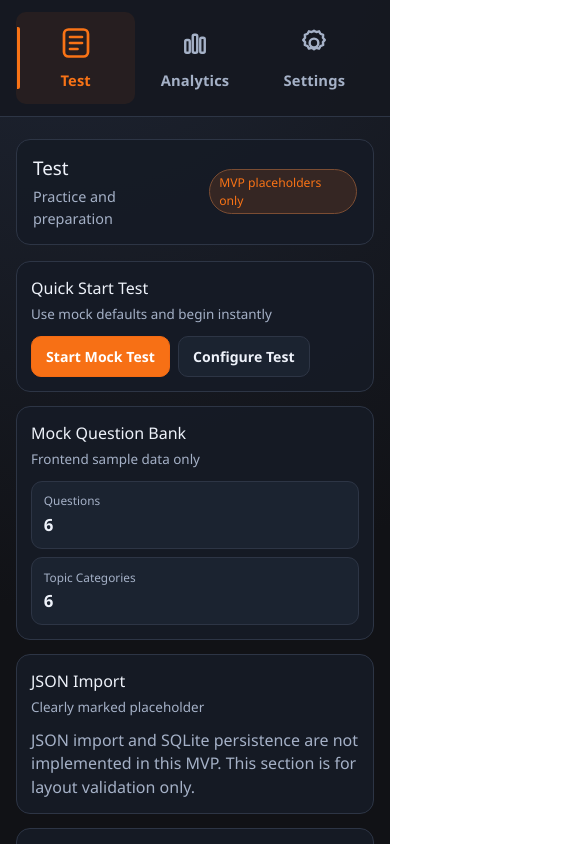
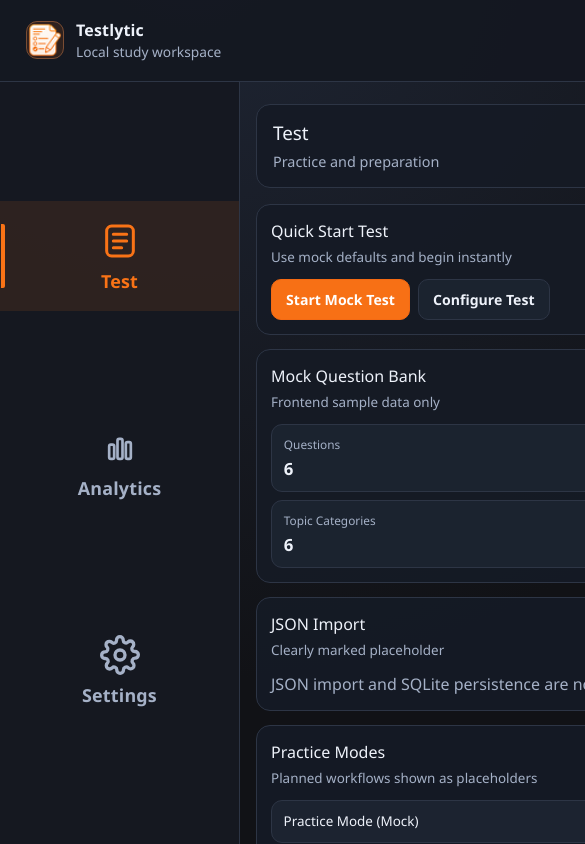
Before and after one commit to Raulgb4/testlytic, a React (Vite) app: page / in a window 390 px wide. Shown: the top 844 px of the page, 585 px wide, since content can reach past the window. Built offline with nearby package versions, Linux system fonts and the light colour scheme; the HTML template or start-up script is replaced by a standard one.

Commit message:
feat: update layout and styles for improved UI/UX, including header and sidebar adjustments

```diff
--- a/src-tauri/tauri.conf.json
+++ b/src-tauri/tauri.conf.json
@@ -13,8 +13,10 @@
     "windows": [
       {
         "title": "testlytic",
-        "width": 800,
-        "height": 600
+        "width": 1280,
+        "height": 800,
+        "minWidth": 1200,
+        "minHeight": 760
       }
     ],
     "security": {
--- a/src/app/AppShell.tsx
+++ b/src/app/AppShell.tsx
@@ -39,17 +39,18 @@
 
   return (
     <div className="app-shell" data-theme={theme}>
+      <header className="topbar">
+        <div className="brand">
+          <img src={appLogo} alt={`${t("app.name")} logo`} className="brand-logo" />
+          <div>
+            <p className="brand-name">{t("app.name")}</p>
+            <p className="brand-subtitle">{t("app.subtitle")}</p>
+          </div>
+        </div>
+      </header>
+
       <div className="workspace">
         <aside className="sidebar">
-          <div className="sidebar-brand">
-            <img src={appLogo} alt={`${t("app.name")} logo`} className="brand-logo" />
-            <div>
-              <p className="brand-name">{t("app.name")}</p>
-              <p className="brand-subtitle">{t("app.subtitle")}</p>
-            </div>
-          </div>
-          <div className="sidebar-divider" aria-hidden="true" />
-
           <nav className="nav-list" aria-label="Primary">
             {NAV_ITEMS.map((item) => (
               <NavItem
--- a/src/index.css
+++ b/src/index.css
@@ -38,6 +38,8 @@
   min-height: 100vh;
   background: radial-gradient(circle at 16% -8%, #1f2635 0%, var(--bg) 55%);
   color: var(--text);
+  --header-height: 82px;
+  min-width: 1200px;
 }
 
 .app-shell[data-theme="light"] {
@@ -56,6 +58,21 @@
   --danger: #dc2626;
 
   background: radial-gradient(circle at 16% -8%, #ffe7cf 0%, var(--bg) 62%);
+}
+
+.topbar {
+  height: var(--header-height);
+  border-bottom: 1px solid var(--border);
+  background: color-mix(in srgb, var(--bg-elevated) 95%, transparent);
+  display: flex;
+  align-items: center;
+  padding: 0 26px;
+}
+
+.brand {
+  display: flex;
+  align-items: center;
+  gap: 12px;
 }
 
 .brand-logo {
@@ -82,51 +99,44 @@
 .workspace {
   display: grid;
   grid-template-columns: 240px minmax(0, 1fr);
-  min-height: 100vh;
+  height: calc(100vh - var(--header-height));
+  overflow: hidden;
 }
 
 .sidebar {
   display: flex;
   flex-direction: column;
+  width: 240px;
+  min-width: 240px;
+  height: 100%;
   border-right: 1px solid var(--border);
-  padding: 24px 0 30px;
+  padding: 0;
   background: color-mix(in srgb, var(--bg-elevated) 96%, transparent);
 }
 
-.sidebar-brand {
+.nav-list {
   display: flex;
-  align-items: center;
-  gap: 12px;
-  padding: 0 24px 20px;
-}
-
-.sidebar-divider {
-  height: 1px;
-  margin: 0 16px;
-  background: color-mix(in srgb, var(--border) 82%, transparent);
-}
-
-.nav-list {
-  display: grid;
-  align-content: center;
-  gap: 36px;
+  flex-direction: column;
+  justify-content: space-evenly;
+  align-items: stretch;
   flex: 1;
-  padding: 26px 0 0;
+  min-height: 0;
+  padding: 22px 0;
 }
 
 .nav-item {
   position: relative;
   border: 1px solid transparent;
   border-radius: 0;
-  min-height: 104px;
-  padding: 12px 18px;
+  min-height: 138px;
+  padding: 16px 20px;
   background: transparent;
   color: var(--text-muted);
   display: flex;
   flex-direction: column;
   align-items: center;
   justify-content: center;
-  gap: 10px;
+  gap: 14px;
   text-align: center;
   cursor: pointer;
   transition:
@@ -141,17 +151,17 @@
 
 .nav-item.active {
   color: var(--accent);
-  font-weight: 700;
-  background: color-mix(in srgb, var(--accent-soft) 42%, transparent);
+  font-weight: 800;
+  background: color-mix(in srgb, var(--accent-soft) 56%, transparent);
 }
 
 .nav-item.active::before {
   content: "";
   position: absolute;
   left: 0;
-  top: 20px;
-  bottom: 20px;
-  width: 3px;
+  top: 22px;
+  bottom: 22px;
+  width: 4px;
   border-radius: 0 2px 2px 0;
   background: var(--accent);
 }
@@ -166,19 +176,24 @@
 
 .nav-title {
   display: block;
-  font-size: 0.92rem;
+  font-size: 1.42rem;
   font-weight: 600;
   letter-spacing: 0.01em;
+  line-height: 1.15;
 }
 
 .nav-icon {
-  width: 36px;
-  height: 36px;
+  width: 44px;
+  height: 44px;
   stroke: currentColor;
 }
 
 .content-area {
   padding: 22px;
+  min-width: 0;
+  height: 100%;
+  overflow-y: auto;
+  scrollbar-gutter: stable;
   max-width: 1220px;
   width: 100%;
   margin: 0 auto;
@@ -222,6 +237,7 @@
   display: grid;
   grid-template-columns: repeat(12, minmax(0, 1fr));
   gap: 14px;
+  min-width: 0;
 }
 
 .card {
@@ -232,6 +248,7 @@
   display: grid;
   gap: 12px;
   grid-column: span 6;
+  min-width: 0;
 }
 
 .card:last-child {
@@ -557,6 +574,7 @@
   border-radius: 12px;
   overflow-x: auto;
   background: color-mix(in srgb, var(--surface-2) 90%, transparent);
+  min-width: 0;
 }
 
 .history-table {
@@ -616,22 +634,18 @@
 }
 
 @media (max-width: 1080px) {
-  .workspace {
-    grid-template-columns: 220px minmax(0, 1fr);
+  .nav-item {
+    min-height: 110px;
+    gap: 10px;
   }
 
-  .sidebar-brand {
-    padding-left: 18px;
-    padding-right: 18px;
+  .nav-title {
+    font-size: 1.12rem;
   }
 
-  .nav-item {
-    min-height: 96px;
-    gap: 8px;
-  }
-
-  .nav-list {
-    gap: 26px;
+  .nav-icon {
+    width: 40px;
+    height: 40px;
   }
 
   .kpi-grid {
@@ -648,37 +662,6 @@
 }
 
 @media (max-width: 860px) {
-  .workspace {
-    grid-template-columns: 1fr;
-  }
-
-  .sidebar {
-    border-right: 0;
-    border-bottom: 1px solid var(--border);
-    padding: 12px 16px;
-  }
-
-  .sidebar-brand,
-  .sidebar-divider {
-    display: none;
-  }
-
-  .nav-list {
-    padding: 0;
-    gap: 0;
-    grid-template-columns: repeat(3, minmax(0, 1fr));
-  }
-
-  .nav-item {
-    border-radius: 10px;
-    min-height: 78px;
-  }
-
-  .nav-item.active::before {
-    top: 14px;
-    bottom: 14px;
-  }
-
   .card {
     grid-column: span 12;
   }
--- a/src/shared/components/NavItem.tsx
+++ b/src/shared/components/NavItem.tsx
@@ -55,14 +55,18 @@
   }
 
   return (
-    <svg className="nav-icon" viewBox="0 0 24 24" fill="none" aria-hidden="true">
-      <path
-        d="M12 3.8l1.55.9 1.82-.5.92 1.64 1.82.74-.16 1.92 1.25 1.46-1.25 1.46.16 1.92-1.82.74-.92 1.64-1.82-.5-1.55.9-1.55-.9-1.82.5-.92-1.64-1.82-.74.16-1.92-1.25-1.46 1.25-1.46-.16-1.92 1.82-.74.92-1.64 1.82.5L12 3.8z"
-        stroke="currentColor"
-        strokeWidth="1.6"
-        strokeLinejoin="round"
-      />
-      <circle cx="12" cy="12" r="2.9" stroke="currentColor" strokeWidth="1.6" />
+    <svg
+      className="nav-icon"
+      viewBox="0 0 24 24"
+      fill="none"
+      stroke="currentColor"
+      strokeWidth="2"
+      strokeLinecap="round"
+      strokeLinejoin="round"
+      aria-hidden="true"
+    >
+      <path d="M19.4 15a1.65 1.65 0 0 0 .33 1.82l.06.06a2 2 0 1 1-2.83 2.83l-.06-.06a1.65 1.65 0 0 0-1.82-.33 1.65 1.65 0 0 0-1 1.51V21a2 2 0 1 1-4 0v-.09a1.65 1.65 0 0 0-1-1.51 1.65 1.65 0 0 0-1.82.33l-.06.06a2 2 0 1 1-2.83-2.83l.06-.06a1.65 1.65 0 0 0 .33-1.82 1.65 1.65 0 0 0-1.51-1H3a2 2 0 1 1 0-4h.09a1.65 1.65 0 0 0 1.51-1 1.65 1.65 0 0 0-.33-1.82l-.06-.06a2 2 0 1 1 2.83-2.83l.06.06a1.65 1.65 0 0 0 1.82.33 1.65 1.65 0 0 0 1-1.51V3a2 2 0 1 1 4 0v.09a1.65 1.65 0 0 0 1 1.51 1.65 1.65 0 0 0 1.82-.33l.06-.06a2 2 0 1 1 2.83 2.83l-.06.06a1.65 1.65 0 0 0-.33 1.82 1.65 1.65 0 0 0 1.51 1H21a2 2 0 1 1 0 4h-.09a1.65 1.65 0 0 0-1.51 1z" />
+      <circle cx="12" cy="12" r="3" />
     </svg>
   );
 }
```
